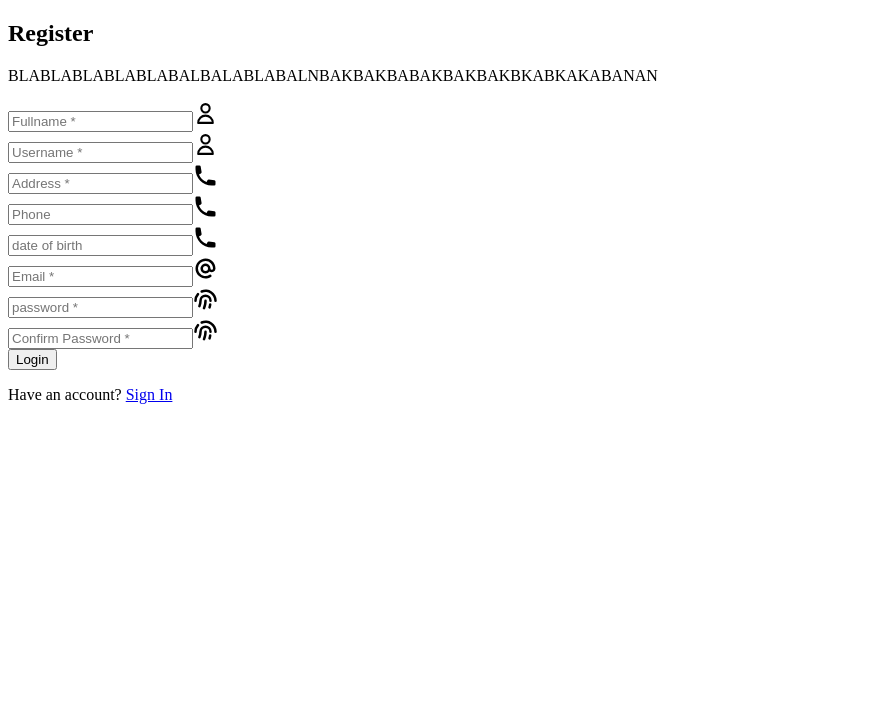
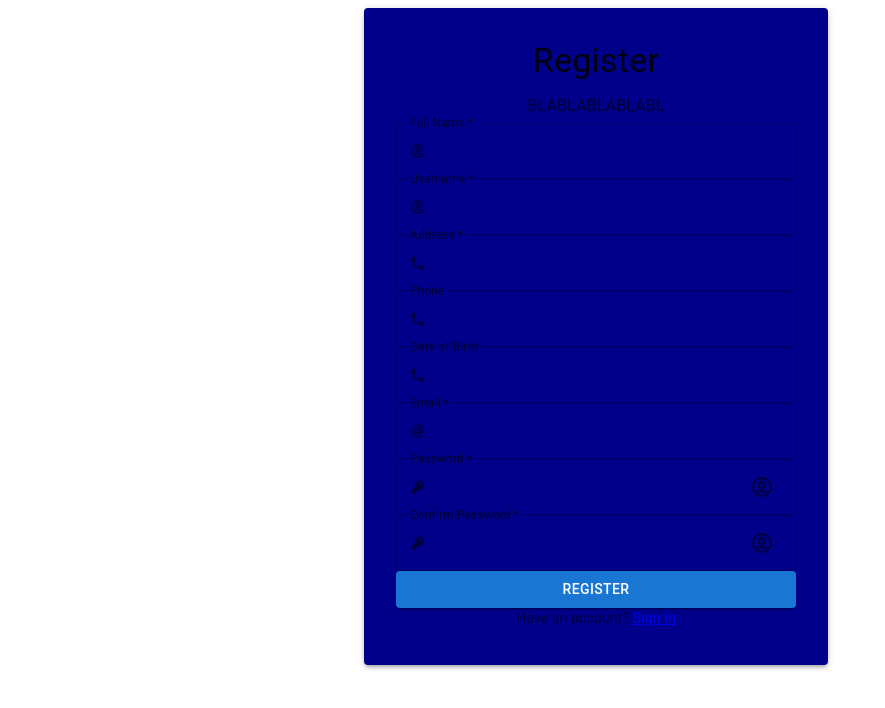
Before and after one commit to rfkevin/project, a Next.js app: page /register in a window 1280 px wide. Shown: the top 708 px of the page, without its empty margins (0-885 px from the left). Built offline with nearby package versions, Linux system fonts and the light colour scheme.

Commit message:
auth / payment ver 1.0

```diff
--- a/app/api/payment/route.js
+++ b/app/api/payment/route.js
@@ -30,7 +30,7 @@ export async function POST(req) {
             submit_type: 'pay',
             payment_method_types: ['card'],
             billing_address_collection: 'auto',
-            success_url: `${req.url}/?success=true`,
+            success_url: `http://localhost:3000/payment/success`,
             cancel_url: `${req.url}/?canceled=true`,
             shipping_options: [
                 { shipping_rate: 'shr_1N8UJdLXsyqJa5uy0D99fV5a' },
@@ -38,7 +38,7 @@ export async function POST(req) {
             ]
         }
         const session = await stripe.checkout.sessions.create(params);
-        console.log(`${req.headers.origin}/?success=true`)
+        console.log(session);
         const response = new Response(JSON.stringify(session), { status: 200, headers: { 'Content-Type': 'application/json' }});
         return response;
     } catch (err) {
--- a/app/layout.jsx
+++ b/app/layout.jsx
@@ -2,8 +2,9 @@ export const metadata = {
   title: 'Detachez-vous',
   description: 'to do',
 }
-import Footer from "@/components/footer"
-import Provider from "@/components/providers"
+import Footer from "@/components/footer";
+import Provider from "@/components/providers";
+import '../styles/style.css '
 
 export default function RootLayout({ children }) {
   return (
--- a/app/register/page.jsx
+++ b/app/register/page.jsx
@@ -1,4 +1,5 @@
 "use client"
+
 import { useState } from 'react';
 import { HiAtSymbol, HiFingerPrint, HiOutlineUser, HiPhone } from "react-icons/hi";
 import { register } from '@/endPoints/apiEndpoints';
@@ -6,165 +7,230 @@ import Link from 'next/link';
 import Head from 'next/head';
 import { useFormik } from 'formik';
 import { registerValidation } from '@/utils/validation';
+import TextField from '@mui/material/TextField';
+import Button from '@mui/material/Button';
+import Container from '@mui/material/Container';
+import Typography from '@mui/material/Typography';
+import Paper from '@mui/material/Paper'
+import { HiOutlineUserCircle, HiKey } from "react-icons/hi";
+import IconButton from '@mui/material/IconButton';
+import InputAdornment from '@mui/material/InputAdornment';
 
 const Register = () => {
-  // formik handle form
   const formik = useFormik({
-    initialValues:{
-      userName:"",
-      fullName:"",
-      password:"",
-      cpassword:"",
-      email:"",
-      dob:"",
-      phone:"",
-      address:""
+    initialValues: {
+      userName: "",
+      fullName: "",
+      password: "",
+      cpassword: "",
+      email: "",
+      dob: "",
+      phone: "",
+      address: ""
     },
     validate: registerValidation,
     onSubmit
   })
 
-  // function on submit
-  async function onSubmit(values){
+  async function onSubmit(values) {
     const result = await register(values);
     console.log(result);
   }
+
   const [show, setShow] = useState({ password: false, cpassword: false })
-
 
   return (
     <div>
+
       <Head>
         <title>Register</title>
       </Head>
 
-      <section className='w-3/4 mx-auto flex flex-col gap-10'>
-        <div className="title">
-          <h1 className='text-gray-800 text-4xl font-bold py-4'>Register</h1>
-          <p className='w-3/4 mx-auto text-gray-400'>BLABLABLABLABLABALBALABLABALNBAKBAKBABAKBAKBAKBKABKAKABANAN</p>
-        </div>
+      <Container maxWidth="sm">
+      <Paper elevation={3} sx={{ padding: '2rem', maxWidth: '400px', background: '#00008B' }}>
+        <Typography variant="h4" component="h1" align="center" color="textPrimary" gutterBottom>
+          Register
+        </Typography>
+        <Typography variant="body1" align="center" color="textSecondary" gutterBottom>
+          BLABLABLABLABL
+        </Typography>
 
-        {/* form */}
         <form onSubmit={formik.handleSubmit}>
-          <div >
-            <input
-              type="text"
-              name='fullName'
-              placeholder='Fullname *'
+          <TextField
+            id="fullName"
+            name="fullName"
+            label="Full Name *"
+            fullWidth
             onChange={formik.handleChange}
             value={formik.values.fullName}
+            error={formik.touched.fullName && Boolean(formik.errors.fullName)}
+            helperText={formik.touched.fullName && formik.errors.fullName}
+            InputProps={{
+              startAdornment: (
+                <InputAdornment position="start">
+                  <HiOutlineUserCircle />
+                </InputAdornment>
+              ),
+            }}
           />
-            <span className='icon flex items-center px-4'>
-              <HiOutlineUser size={25} />
-            </span>
-          </div>
-          {formik.errors.fullName && formik.touched.fullName ? <span>{formik.errors.fullName}</span> : <></>}
-          <div >
-            <input
-              type="text"
-              name='userName'
-              placeholder='Username *'
+
+          <TextField
+            id="userName"
+            name="userName"
+            label="Username *"
+            fullWidth
             onChange={formik.handleChange}
             value={formik.values.userName}
+            error={formik.touched.userName && Boolean(formik.errors.userName)}
+            helperText={formik.touched.userName && formik.errors.userName}
+            InputProps={{
+              startAdornment: (
+                <InputAdornment position="start">
+                  <HiOutlineUserCircle />
+                </InputAdornment>
+              ),
+            }}
           />
-            <span className='icon flex items-center px-4'>
-              <HiOutlineUser size={25} />
-            </span>
-          </div>
-          {formik.errors.userName && formik.touched.userName ? <span>{formik.errors.userName}</span> : <></>}
-          <div>
-            <input
-              type="text"
-              name='address'
-              placeholder='Address *'
+
+          <TextField
+            id="address"
+            name="address"
+            label="Address *"
+            fullWidth
             onChange={formik.handleChange}
             value={formik.values.address}
+            error={formik.touched.address && Boolean(formik.errors.address)}
+            helperText={formik.touched.address && formik.errors.address}
+            InputProps={{
+              startAdornment: (
+                <InputAdornment position="start">
+                  <HiPhone />
+                </InputAdornment>
+              ),
+            }}
           />
-            <span className='icon flex items-center px-4'>
-              <HiPhone size={25} />
-            </span>
-          </div>
-          {formik.errors.address && formik.touched.address ? <span>{formik.errors.address}</span> : <></>}
-          <div >
-            <input
-              type="text"
-              name='phone'
-              placeholder='Phone'
+
+          <TextField
+            id="phone"
+            name="phone"
+            label="Phone"
+            fullWidth
             onChange={formik.handleChange}
             value={formik.values.phone}
+            error={formik.touched.phone && Boolean(formik.errors.phone)}
+            helperText={formik.touched.phone && formik.errors.phone}
+            InputProps={{
+              startAdornment: (
+                <InputAdornment position="start">
+                  <HiPhone />
+                </InputAdornment>
+              ),
+            }}
           />
-            <span className='icon flex items-center px-4'>
-              <HiPhone size={25} />
-            </span>
-          </div>
-          {formik.errors.phone && formik.touched.phone ? <span>{formik.errors.phone}</span> : <></>}
-          <div >
-            <input
-              type="text"
-              name='dob'
-              placeholder='date of birth'
+
+          <TextField
+            id="dob"
+            name="dob"
+            label="Date of Birth"
+            fullWidth
             onChange={formik.handleChange}
             value={formik.values.dob}
+            error={formik.touched.dob && Boolean(formik.errors.dob)}
+            helperText={formik.touched.dob && formik.errors.dob}
+            InputProps={{
+              startAdornment: (
+                <InputAdornment position="start">
+                  <HiPhone />
+                </InputAdornment>
+              ),
+            }}
           />
-            <span className='icon flex items-center px-4'>
-              <HiPhone size={25} />
-            </span>
-          </div>
-          {formik.errors.dob && formik.touched.dob ? <span>{formik.errors.dob}</span> : <></>}
-          <div>
-            <input
-              type="email"
-              name='email'
-              placeholder='Email *'
+
+          <TextField
+            id="email"
+            name="email"
+            label="Email *"
+            fullWidth
             onChange={formik.handleChange}
             value={formik.values.email}
+            error={formik.touched.email && Boolean(formik.errors.email)}
+            helperText={formik.touched.email && formik.errors.email}
+            InputProps={{
+              startAdornment: (
+                <InputAdornment position="start">
+                  <HiAtSymbol />
+                </InputAdornment>
+              ),
+            }}
           />
-            <span className='icon flex items-center px-4'>
-              <HiAtSymbol size={25} />
-            </span>
-          </div>
-          {formik.errors.email && formik.touched.email ? <span>{formik.errors.email}</span> : <></>}
-          <div >
-            <input
-              type={`${show.password ? "text" : "password"}`}
-              name='password'
-              placeholder='password *'
+
+          <TextField
+            id="password"
+            name="password"
+            label="Password *"
+            fullWidth
+            type={show.password ? "text" : "password"}
             onChange={formik.handleChange}
             value={formik.values.password}
+            error={formik.touched.password && Boolean(formik.errors.password)}
+            helperText={formik.touched.password && formik.errors.password}
+            InputProps={{
+              startAdornment: (
+                <InputAdornment position="start">
+                  <HiKey />
+                </InputAdornment>
+              ),
+              endAdornment: (
+                <InputAdornment position="end">
+                  <IconButton onClick={() => setShow({ ...show, password: !show.password })}>
+                    {show.password ? <HiFingerPrint /> : <HiOutlineUserCircle />}
+                  </IconButton>
+                </InputAdornment>
+              ),
+            }}
           />
-            <span className='icon flex items-center px-4' onClick={() => setShow({ ...show, password: !show.password })}>
-              <HiFingerPrint size={25} />
-            </span>
-          </div>
-          {formik.errors.password && formik.touched.password ? <span>{formik.errors.password}</span> : <></>}
-          <div >
-            <input
-              type={`${show.cpassword ? "text" : "password"}`}
-              name='cpassword'
-              placeholder='Confirm Password *'
+
+          <TextField
+            id="cpassword"
+            name="cpassword"
+            label="Confirm Password *"
+            fullWidth
+            type={show.cpassword ? "text" : "password"}
             onChange={formik.handleChange}
             value={formik.values.cpassword}
+            error={formik.touched.cpassword && Boolean(formik.errors.cpassword)}
+            helperText={formik.touched.cpassword && formik.errors.cpassword}
+            InputProps={{
+              startAdornment: (
+                <InputAdornment position="start">
+                  <HiKey />
+                </InputAdornment>
+              ),
+              endAdornment: (
+                <InputAdornment position="end">
+                  <IconButton onClick={() => setShow({ ...show, cpassword: !show.cpassword })}>
+                    {show.cpassword ? <HiFingerPrint /> : <HiOutlineUserCircle />}
+                  </IconButton>
+                </InputAdornment>
+              ),
+            }}
           />
-            <span className='icon flex items-center px-4' onClick={() => setShow({ ...show, cpassword: !show.cpassword })}>
-              <HiFingerPrint size={25} />
-            </span>
 
-          </div>
-          {formik.errors.cpassword && formik.touched.cpassword ? <span>{formik.errors.cpassword}</span> : <></>}
-          {/* login buttons */}
           <div className="input-button">
-            <button type='submit' >
-              Login
-            </button>
+            <Button type="submit" variant="contained" fullWidth>
+              Register
+            </Button>
           </div>
         </form>
 
-        {/* bottom */}
-        <p className='text-center text-gray-400 '>
-          Have an account? <Link href={'/login'}>Sign In </Link>
-        </p>
-      </section></div>
+        <Typography variant="body2" align="center" color="textSecondary" gutterBottom>
+          Have an account? <Link href="/login">Sign In</Link>
+        </Typography>
+        </Paper>
+      </Container>
+
+    </div>
   )
 }
 
-export default Register
+export default Register;
--- a/endPoints/apiEndpoints.js
+++ b/endPoints/apiEndpoints.js
@@ -12,7 +12,6 @@ export async function register(user) {
 
 // proccess to payment
 export async function paymentCheckOut (cartItems){
-  console.log(cartItems);
   const options = {
     method: "POST",
     body: JSON.stringify(cartItems),
--- a/next.config.js
+++ b/next.config.js
@@ -13,7 +13,8 @@ const nextConfig = {
         topLevelAwait: false,
       }
       return config
-    }
+    },
+
   }
 
   module.exports = nextConfig
--- a/package.json
+++ b/package.json
@@ -17,6 +17,7 @@
     "autoprefixer": "10.4.14",
     "axios": "^1.4.0",
     "bcrypt": "^5.1.0",
+    "canvas-confetti": "^1.6.0",
     "eslint": "8.40.0",
     "eslint-config-next": "13.4.1",
     "formik": "^2.2.9",
--- /dev/null
+++ b/styles/style.css
@@ -0,0 +1,3 @@
+@import 'tailwindcss/base';
+@import 'tailwindcss/components';
+@import 'tailwindcss/utilities';
```
Also changed, not shown: app/login/page.jsx (+45 -46 lines), app/payment/success/page.jsx (added, +36 -0 lines), utils/fireWorks.js (added, +37 -0 lines), app/login/login.module.css (deleted), components/paymentForm.jsx (deleted), 1 other file (tests, documents, lock files or other folders). Lines whose indentation alone changed are shown as unchanged.
